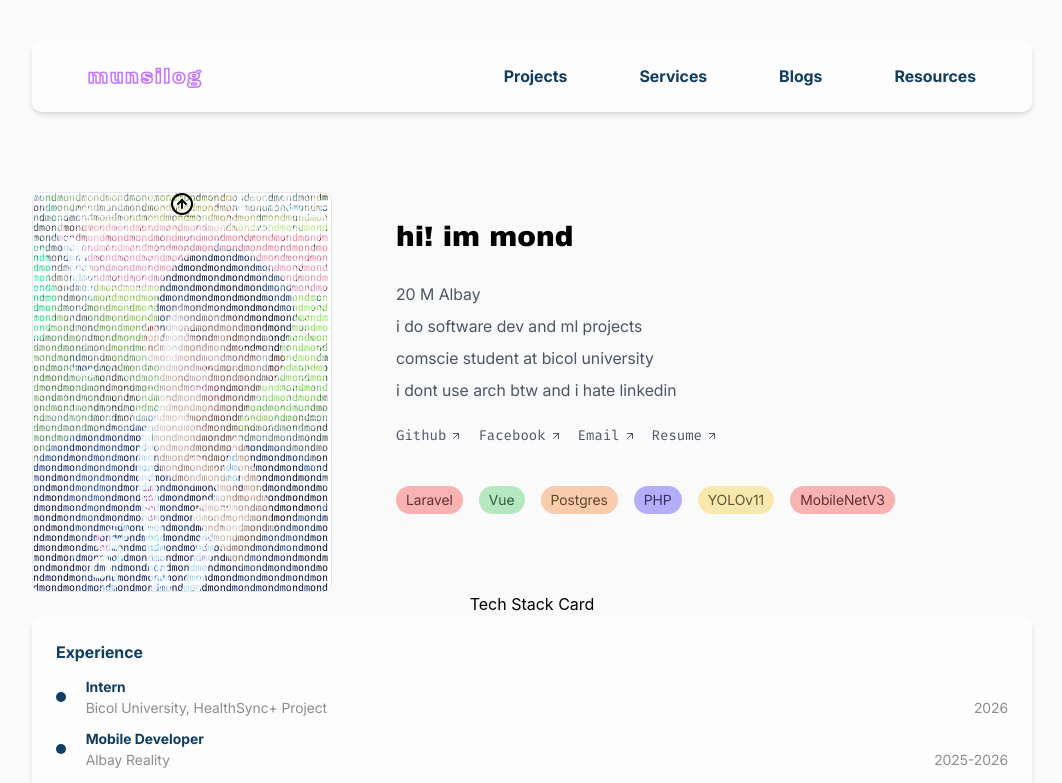
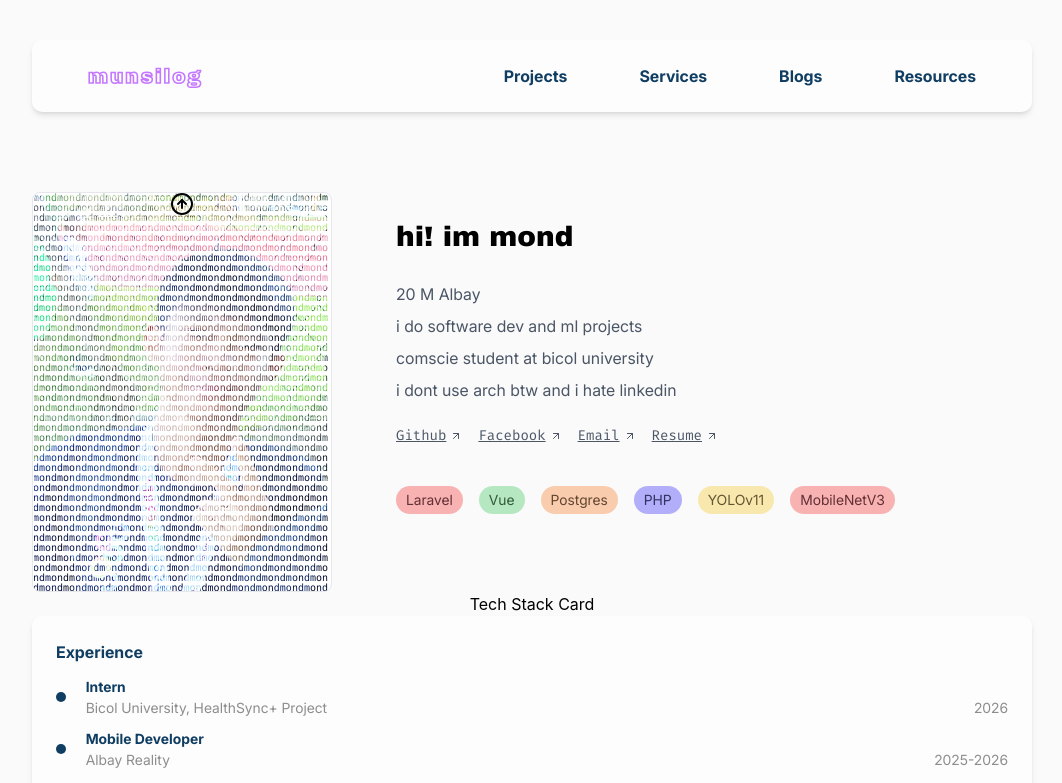
Before and after one commit to dev-remun/remun-portfolio, a React (Vite) app: page / in a window 1280 px wide. Shown: the top 783 px of the page, without its empty margins (108-1170 px from the left). Built offline with nearby package versions, Linux system fonts and the light colour scheme.

Commit message:
feat: Updated the SocialLink UI

```diff
--- a/src/components/links/SocialLink.tsx
+++ b/src/components/links/SocialLink.tsx
@@ -1,7 +1,6 @@
 import { ArrowUpRight } from 'lucide-react';
 import React from 'react';
 
-// # define the props for the social link
 interface SocialLinkProps {
     href: string;
     children: React.ReactNode;
@@ -12,11 +11,9 @@ const SocialLink = ({ href, children, className = "" }: SocialLinkProps) => {
     return (
         <a
             href={href}
-            // # opens the link in a new tab
             target="_blank"
-
             rel="noopener noreferrer"
-            className={`font-[fira-mono] text-sm text-gray-600 md:text-sm inline-flex items-center justify-center gap-x-1 hover:opacity-80 transition-opacity ${className}`}
+            className={`font-[fira-mono] underline text-xs text-gray-600 md:text-sm inline-flex items-center justify-center gap-x-1 hover:opacity-80 transition-opacity ${className}`}
         >
             {children}
             <ArrowUpRight className='w-[12px] h-[12px]' />
```
